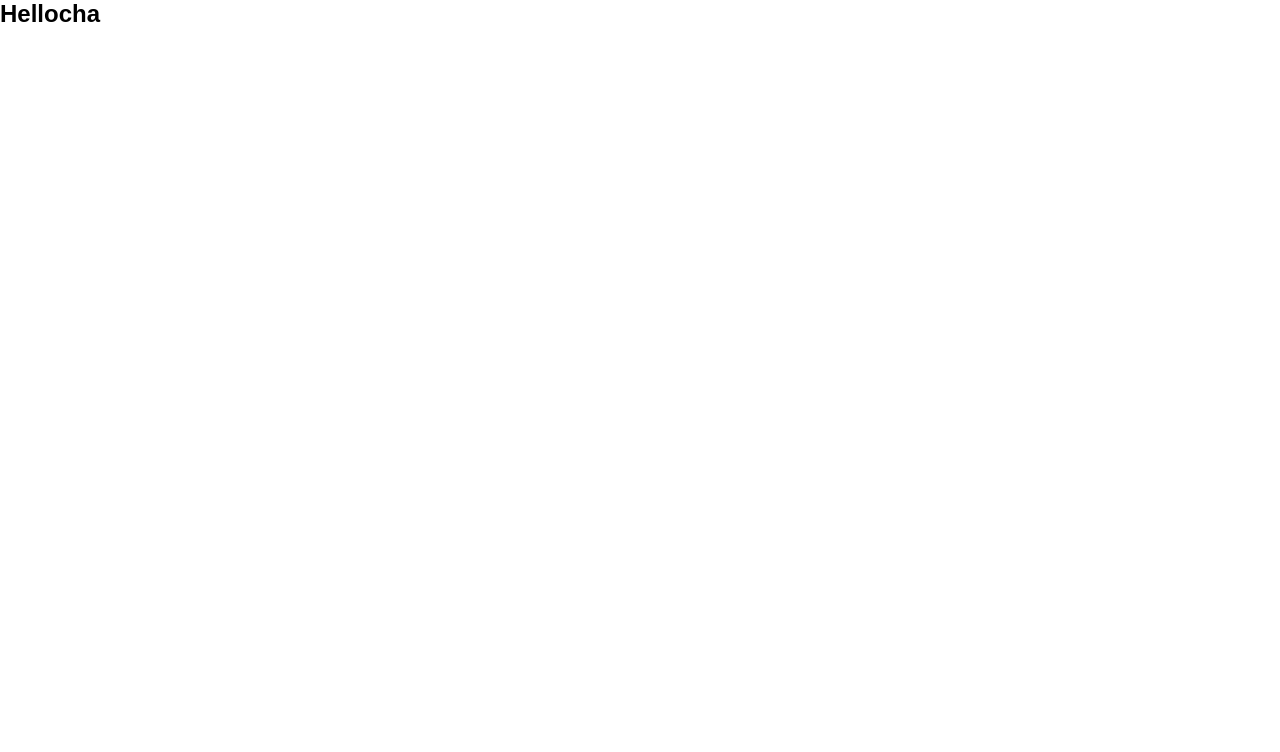
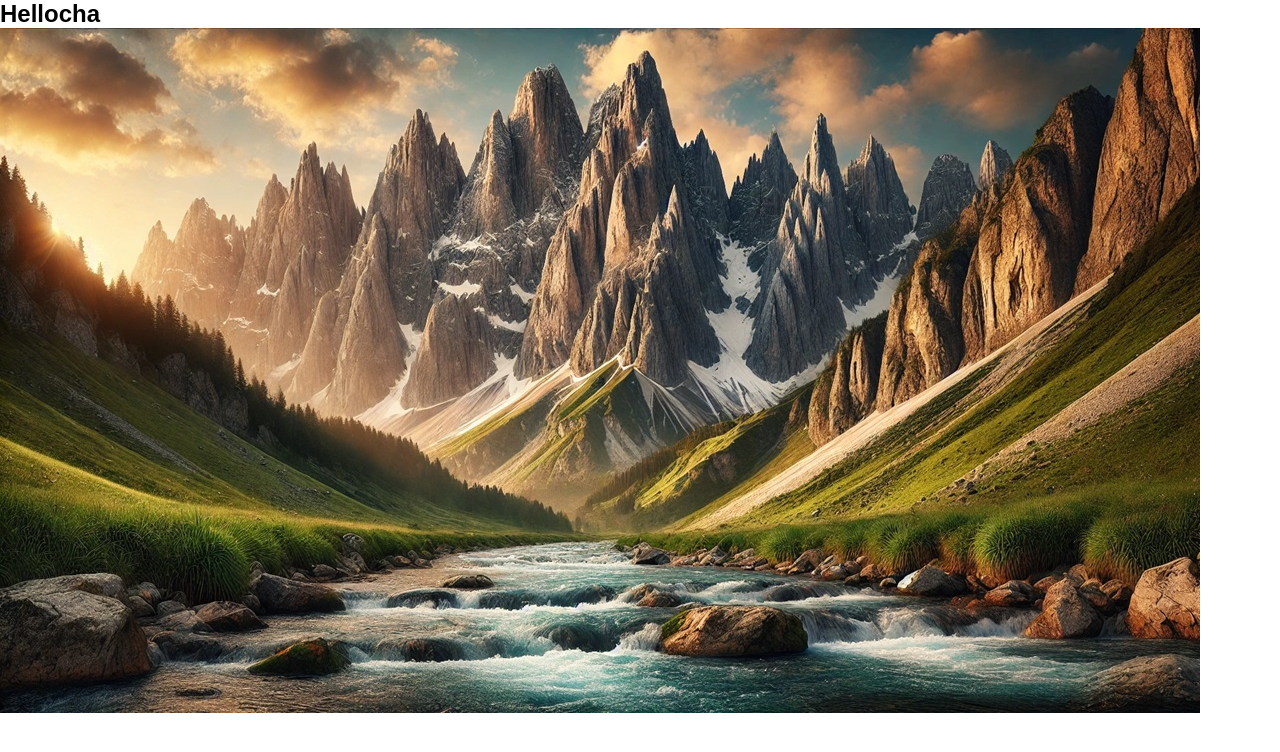
Before and after one commit to javohir7777/LESSON1, a plain HTML site: page index.html in a window 1280 px wide. Drawn offline with Linux system fonts and the light colour scheme.

Commit message:
add to img

```diff
--- a/index.html
+++ b/index.html
@@ -8,5 +8,6 @@
   </head>
   <body>
     <h2>Hellocha</h2>
+    <img src="./images/mountain.jpg" alt="mountain?" />
   </body>
 </html>
```
